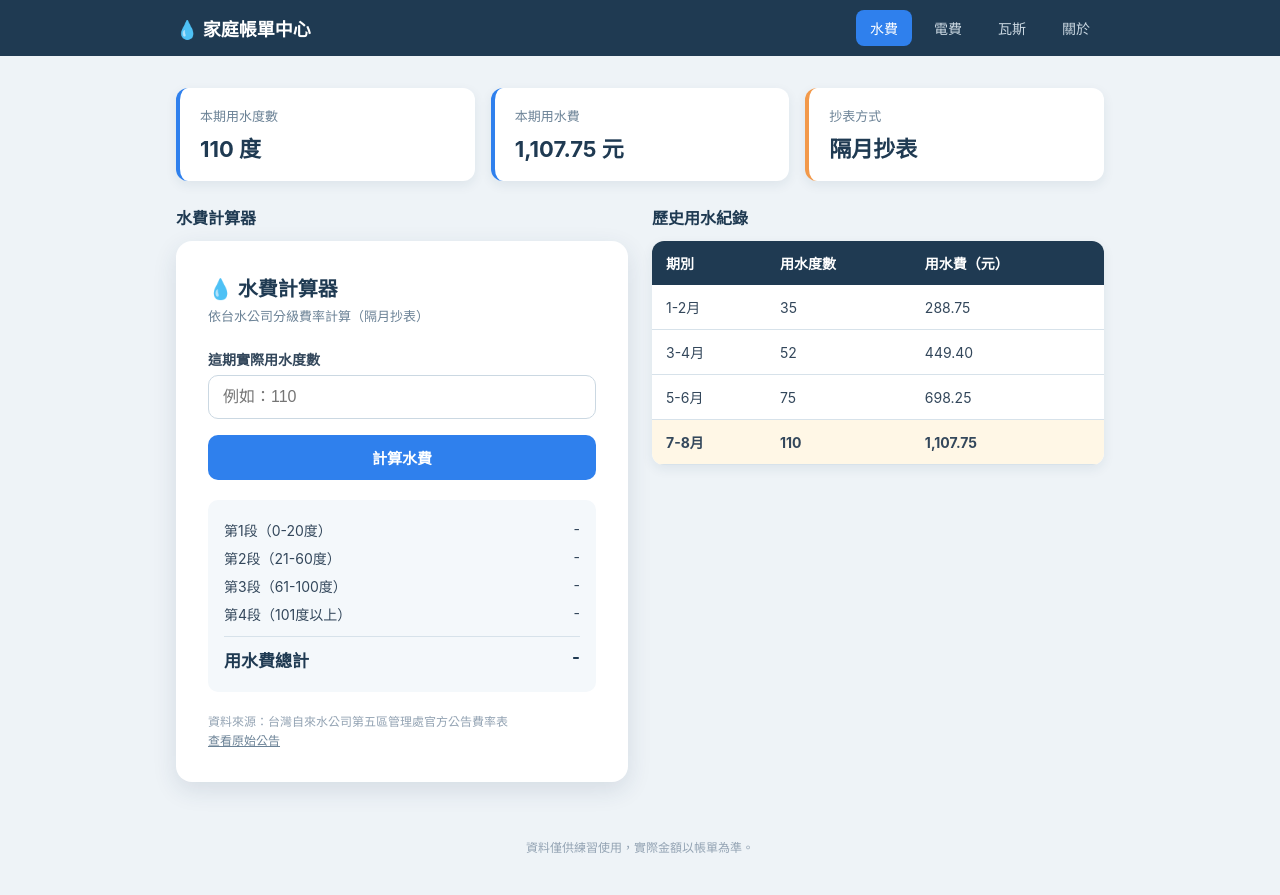
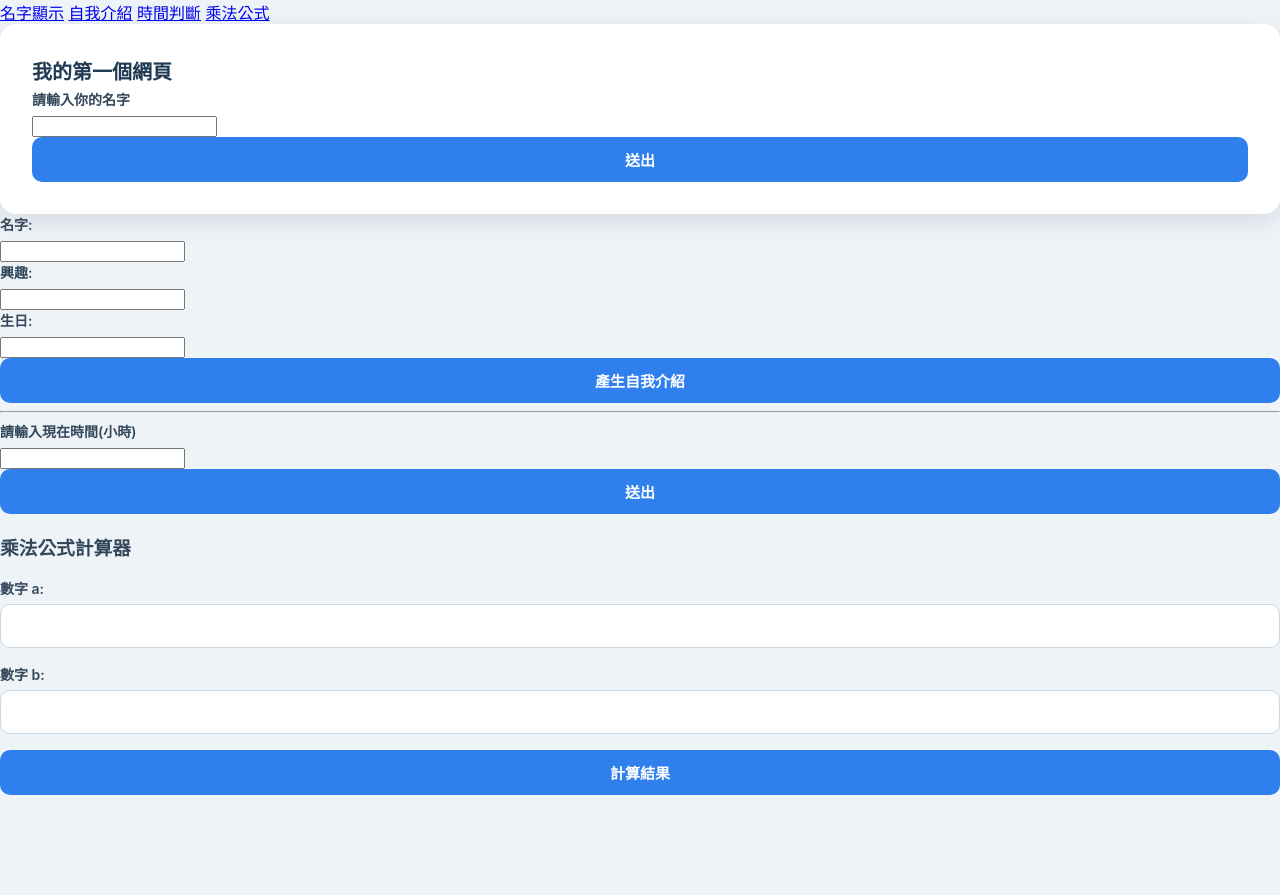
Before and after one commit to yabenchao/AIRR, a plain HTML site: page index.html in a window 1280 px wide. After the commit the page ends 800 px from the top, so only its background shows below. Drawn offline with Linux system fonts and the light colour scheme.

Commit message:
Refactor index.html with new features and layout
Updated the HTML structure and added new sections for name display, self-introduction generator, and time judgment functionality.

```diff
--- a/index.html
+++ b/index.html
@@ -1,154 +1,77 @@
 <!DOCTYPE html>
-<html lang="zh-Hant">
+<html lang="zh-Hant-TW">
 <head>
     <meta charset="UTF-8">
-  <meta name="viewport" content="width=device-width, initial-scale=1">
-  <title>家庭帳單中心</title>
+    <meta name="viewport" content="width=device-width, initial-scale=1.0">
+    <title>我的第一個網頁</title>
     <link rel="stylesheet" href="style.css">
 </head>
 <body>
 
-  <header class="site-header">
-    <div class="header-inner">
-      <div class="brand">💧 家庭帳單中心</div>
-      <nav class="nav">
-        <ul class="nav-list">
-          <li><a class="nav-link active" id="nav-water" href="#" onclick="showPage('water')">水費</a></li>
-          <li><a class="nav-link" id="nav-power" href="#" onclick="showPage('power')">電費</a></li>
-          <li><a class="nav-link" id="nav-gas" href="#" onclick="showPage('gas')">瓦斯</a></li>
-          <li><a class="nav-link" id="nav-about" href="#" onclick="showPage('about')">關於</a></li>
-        </ul>
+    <!-- 新增：橫向導覽選單 -->
+    <nav class="navbar">
+        <a href="#nameSection">名字顯示</a>
+        <a href="#introSection">自我介紹</a>
+        <a href="#timeSection">時間判斷</a>
+        <a href="#mathSection">乘法公式</a>
     </nav>
+
+    <!-- 為了避免內容被固定的選單遮住，加一個主內容容器 -->
+    <main class="content-container">
+
+        <!-- 功能一：輸入名字並顯示 -->
+        <div id="nameSection" class="card">
+            <h1>我的第一個網頁</h1>
+            <label for="myInput">請輸入你的名字</label>
+            <input type="text" id="myInput">
+            <button onclick="showValue()">送出</button>
+            <div id="result"></div>
         </div>
-  </header>
 
-  <main class="layout page active" id="page-water">
+        <!-- 功能二 & 三的卡片群組 -->
+        <div class="card2">
+            <!-- 功能二：自我介紹產生器 -->
+            <div id="introSection" class="card3">
+                <label for="introName">名字:</label>
+                <input type="text" id="introName">
+                <br>
+                <label for="introHobby">興趣:</label>
+                <input type="text" id="introHobby">
+                <br>
+                <label for="introBirthday">生日:</label>
+                <input type="text" id="introBirthday">
+                <br>
+                <button onclick="generateIntro()">產生自我介紹</button>
+                <div id="introResult"></div>
+            </div>
 
-    <section class="summary">
-      <div class="stat-card">
-        <span class="stat-label">本期用水度數</span>
-        <strong class="stat-value">110 度</strong>
-      </div>
-      <div class="stat-card">
-        <span class="stat-label">本期用水費</span>
-        <strong class="stat-value">1,107.75 元</strong>
-      </div>
-      <div class="stat-card warn">
-        <span class="stat-label">抄表方式</span>
-        <strong class="stat-value">隔月抄表</strong>
-      </div>
-    </section>
+            <hr>
 
-    <section class="panel">
-      <h2 class="panel-title">水費計算器</h2>
-      <div class="card">
-        <h1>💧 水費計算器</h1>
-        <div class="subtitle">依台水公司分級費率計算（隔月抄表）</div>
-        <label for="usage">這期實際用水度數</label>
-        <input type="number" id="usage" placeholder="例如：110" min="0">
-        <button onclick="calculate()">計算水費</button>
-        <div class="result" id="result">
-          <div class="result-row"><span>第1段（0-20度）</span><span id="tier1">-</span></div>
-          <div class="result-row"><span>第2段（21-60度）</span><span id="tier2">-</span></div>
-          <div class="result-row"><span>第3段（61-100度）</span><span id="tier3">-</span></div>
-          <div class="result-row"><span>第4段（101度以上）</span><span id="tier4">-</span></div>
-          <div class="result-row total"><span>用水費總計</span><span id="total">-</span></div>
-        </div>
-        <div class="source">
-          資料來源：台灣自來水公司第五區管理處官方公告費率表<br>
-          <a href="https://www.water.gov.tw/dist5/Subject/Detail/1288?nodeId=7816" target="_blank">查看原始公告</a>
+            <!-- 功能三：時間判斷 -->
+            <div id="timeSection" class="time-block">
+                <label for="ji394su3">請輸入現在時間(小時)</label>
+                <input type="text" id="ji394su3">
+                <button onclick="showAgo()">送出</button>
+                <div id="ageResult"></div>
             </div>
         </div>
-    </section>
 
-    <section class="panel">
-      <h2 class="panel-title">歷史用水紀錄</h2>
-      <table class="history">
-        <thead>
-          <tr><th>期別</th><th>用水度數</th><th>用水費（元）</th></tr>
-        </thead>
-        <tbody>
-          <tr><td>1-2月</td><td>35</td><td>288.75</td></tr>
-          <tr><td>3-4月</td><td>52</td><td>449.40</td></tr>
-          <tr><td>5-6月</td><td>75</td><td>698.25</td></tr>
-          <tr class="highlight"><td>7-8月</td><td>110</td><td>1,107.75</td></tr>
-        </tbody>
-      </table>
-    </section>
+        <!-- 功能四：乘法公式計算器 -->
+        <div id="mathSection" class="card4">
+            <h3>乘法公式計算器</h3>
+            <label for="numA">數字 a:</label>
+            <input type="number" id="numA">
+            <br>
+            <label for="numB">數字 b:</label>
+            <input type="number" id="numB">
+            <br>
+            <button onclick="calculateMath()">計算結果</button>
+            <div id="mathResult"></div>
+        </div>
 
     </main>
 
-  <main class="layout page" id="page-power">
-
-    <section class="summary">
-      <div class="stat-card">
-        <span class="stat-label">本期用電度數</span>
-        <strong class="stat-value">— 度</strong>
-      </div>
-      <div class="stat-card">
-        <span class="stat-label">本期電費</span>
-        <strong class="stat-value">— 元</strong>
-      </div>
-      <div class="stat-card warn">
-        <span class="stat-label">狀態</span>
-        <strong class="stat-value">施工中</strong>
-      </div>
-    </section>
-
-    <section class="panel">
-      <h2 class="panel-title">電費</h2>
-      <div class="card">
-        <h1>⚡ 電費</h1>
-        <div class="subtitle">這一頁還沒做，等你來設計！</div>
-      </div>
-    </section>
-
-  </main>
-
-  <main class ="layout page " id="page-gas">
-
-    <section class="summary">
-      <div class="stat-card">
-        <span class="stat-label">本期用氣度數</span>
-        <strong class="stat-value">— 度</strong>
-      </div>
-      <div class="stat-card">
-        <span class="stat-label">本期瓦斯費</span>
-        <strong class="stat-value">— 元</strong>
-      </div>
-      <div class="stat-card warn">
-        <span class="stat-label">狀態</span>
-        <strong class="stat-value">施工中</strong>
-      </div>
-    </section>
-
-    <section class="panel">
-      <h2 class="panel-title">瓦斯</h2>
-      <div class="card">
-        <h1>🔥 瓦斯</h1>
-        <div class="subtitle">這一頁還沒做，等你來設計！</div>
-      </div>
-    </section>
-
-  </main>
-
-  <main class="layout page" id="page-about">
-
-    <section class="panel">
-      <h2 class="panel-title">關於</h2>
-      <div class="card">
-        <h1>ℹ️ 關於這個網頁</h1>
-        <div class="subtitle">這是練習用的網頁，資料僅供練習使用，實際金額以帳單為準。</div>
-        <p>製作的人：＿＿＿＿</p>
-      </div>
-    </section>
-
-  </main>
-
-  <footer class="site-footer">
-    <p>資料僅供練習使用，實際金額以帳單為準。</p>
-  </footer>
-
+    <!-- 載入 JavaScript 檔案 -->
     <script src="script.js"></script>
 </body>
 </html>
```
Lines whose indentation alone changed are shown as unchanged.
